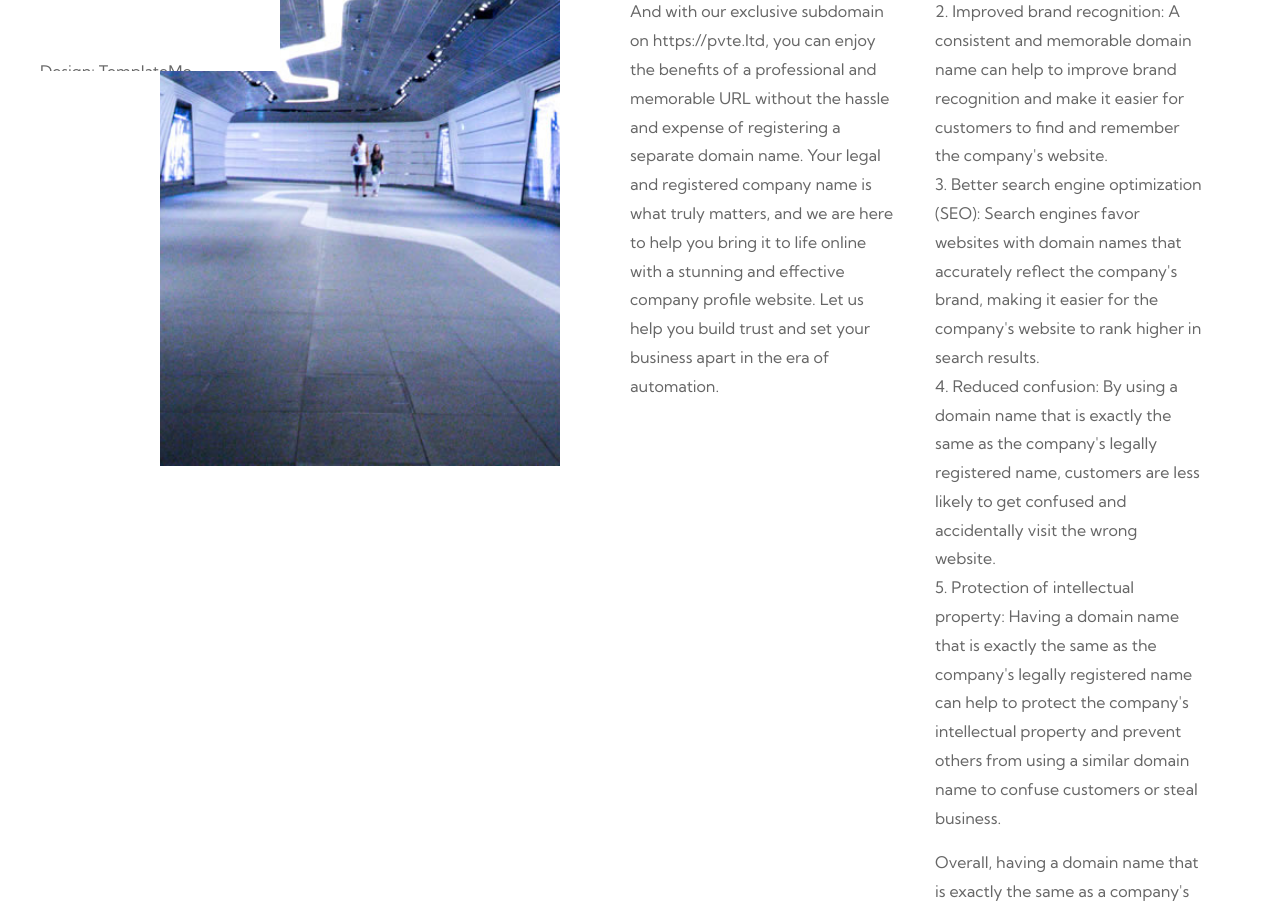
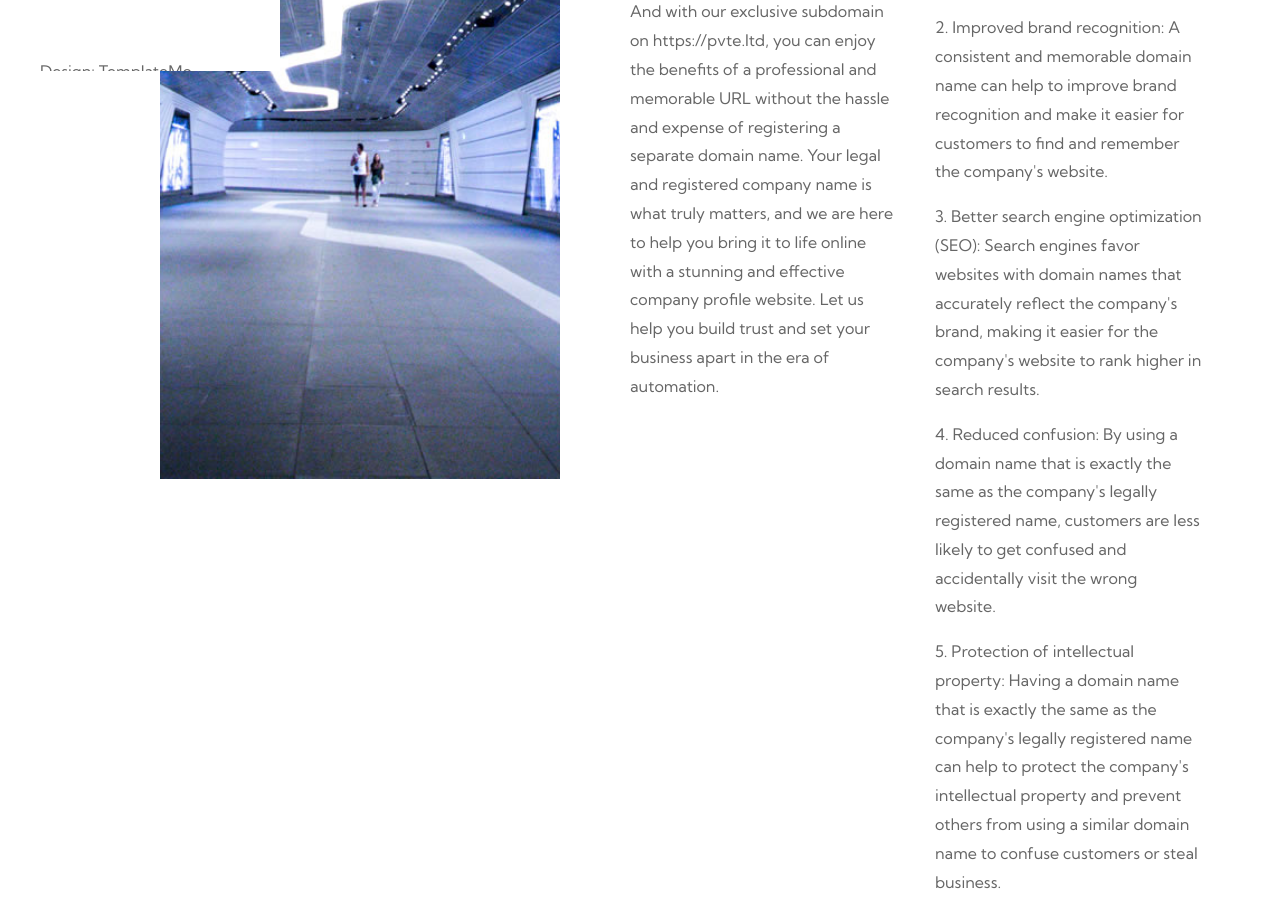
Before and after one commit to pvteltd/company, a plain HTML site: page index.html in a window 1280 px wide. Shown: the part 729-1636 px from the top of the page. Drawn offline with Linux system fonts and the light colour scheme.

Commit message:
Add files via upload

```diff
--- a/index.html
+++ b/index.html
@@ -106,11 +106,19 @@ https://templatemo.com/tm-555-upright
                                         Having a domain name that is exactly the same as a company's legally registered name can offer several benefits, including:
                                     </p>
                                     <p>
-                                      1. Increased credibility: A domain name that is exactly the same as a company's legally registered name can help to build trust and credibility with potential customers. This can increase customer confidence in the company and its services.<br />
-                                      2. Improved brand recognition: A consistent and memorable domain name can help to improve brand recognition and make it easier for customers to find and remember the company's website.<br />
-                                      3. Better search engine optimization (SEO): Search engines favor websites with domain names that accurately reflect the company's brand, making it easier for the company's website to rank higher in search results.<br />
-                                      4. Reduced confusion: By using a domain name that is exactly the same as the company's legally registered name, customers are less likely to get confused and accidentally visit the wrong website.<br />
-                                      5. Protection of intellectual property: Having a domain name that is exactly the same as the company's legally registered name can help to protect the company's intellectual property and prevent others from using a similar domain name to confuse customers or steal business.<br />
+                                      1. Increased credibility: A domain name that is exactly the same as a company's legally registered name can help to build trust and credibility with potential customers. This can increase customer confidence in the company and its services.
+                                    </p>
+                                    <p>
+                                      2. Improved brand recognition: A consistent and memorable domain name can help to improve brand recognition and make it easier for customers to find and remember the company's website.
+                                    </p>
+                                    <p>
+                                      3. Better search engine optimization (SEO): Search engines favor websites with domain names that accurately reflect the company's brand, making it easier for the company's website to rank higher in search results.
+                                    </p>
+                                    <p>
+                                      4. Reduced confusion: By using a domain name that is exactly the same as the company's legally registered name, customers are less likely to get confused and accidentally visit the wrong website.
+                                    </p>
+                                    <p>
+                                      5. Protection of intellectual property: Having a domain name that is exactly the same as the company's legally registered name can help to protect the company's intellectual property and prevent others from using a similar domain name to confuse customers or steal business.
                                     </p>
                                     <p>
                                       Overall, having a domain name that is exactly the same as a company's legally registered name can help to build trust and credibility with customers, improve brand recognition, and protect the company's intellectual property.
```
